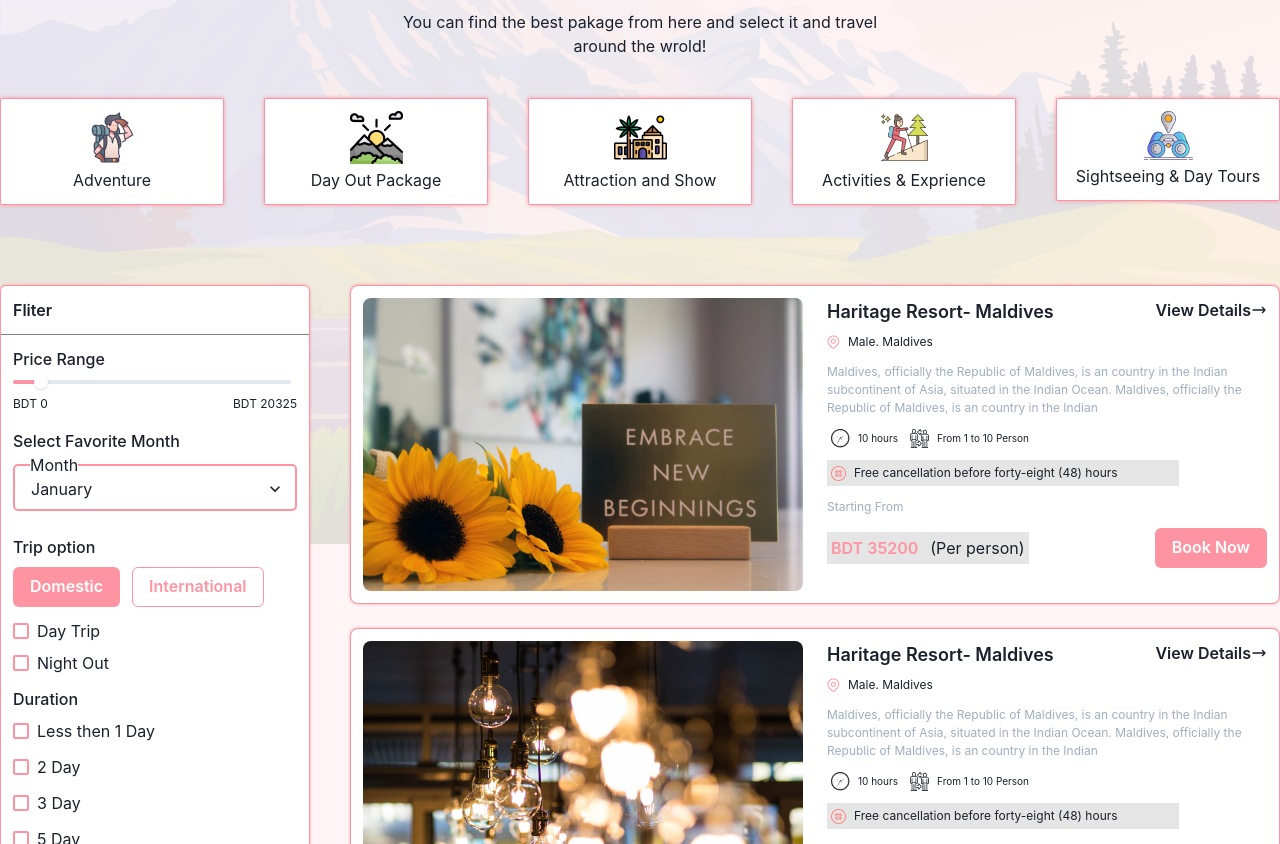
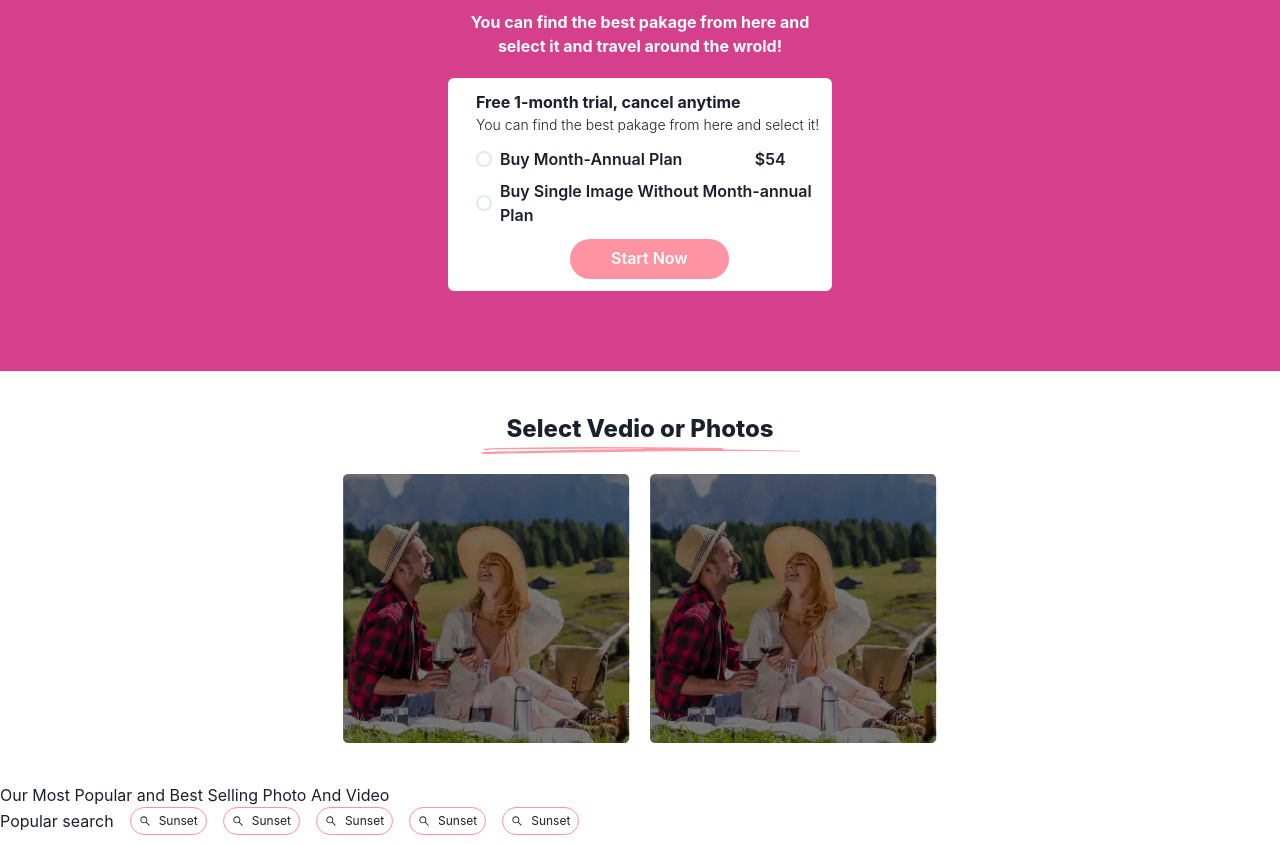
Before and after one commit to sohan724flyfar/Fly-Far-Ladies, a React (Create React App) app: page /package in a window 1280 px wide. Shown: the part 216-1060 px from the top of the page. Built offline with nearby package versions, Linux system fonts and the light colour scheme.

Commit message:
edit in stock photo

```diff
--- a/src/App.js
+++ b/src/App.js
@@ -42,10 +42,8 @@ function App() {
 
 
           <Route path="/package" >
-
-            <PackageMain />
-            {/* <BookingInput /> */}
-            {/* <StockImageDetail /> */}
+            {/* <PackageMain /> */}
+            <StockImageDetail />
           </Route>
 
           <Route path="/bookingInput" >
--- a/src/Componants/StockImage/StockImageDetail.js
+++ b/src/Componants/StockImage/StockImageDetail.js
@@ -1,6 +1,9 @@
-import { Box, Flex, Text } from '@chakra-ui/react';
+import { Box, Button, Container, Flex, Image, Input, InputGroup, InputLeftElement, Radio, Text } from '@chakra-ui/react';
 import React from 'react';
 import Navbar from '../Navbar/Navbar';
+import upper from '../../images/upper.svg'
+import vedioStock from '../../images/Video_Secto.webp'
+import { AiOutlineSearch } from 'react-icons/ai';
 
 const StockImageDetail = () => {
     return (
@@ -9,8 +12,8 @@ const StockImageDetail = () => {
             <Navbar />
             {/* navbar start */}
 
-            <Box bg={'pink.500'} fontWeight={'bold'} >
-                <Flex justifyContent={'center'} alignItems={'center'} fontSize={'4xl'}>
+            <Box bg={'pink.500'} py={'20'} >
+                <Flex fontWeight={'bold'} justifyContent={'center'} alignItems={'center'} fontSize={'4xl'}>
                     You Can
                     <Text color={'white'} ms={'3'} me={3}> Buy</Text>
                     and
@@ -20,12 +23,91 @@ const StockImageDetail = () => {
                     </Flex>
                 </Flex>
 
-                <Text textAlign={'center'} w={'40%'} mx={'auto'} color={'white'}>You can find the best pakage from here and select it and travel around the wrold! </Text>
+                <Text mt={'3'} fontWeight={'bold'} textAlign={'center'} w={'30%'} mx={'auto'} color={'white'}>You can find the best pakage from here and select it and travel around the wrold! </Text>
 
-                <Box bg={'white'} p={'3'}>
+                <Box bg={'white'} w={'30%'} mx={'auto'} rounded={'md'}>
+                    <Box p={'3'} mt={'5'} ms={'4'} >
+                        <Text fontWeight={'bold'}>Free 1-month trial, cancel anytime</Text>
+                        <Text fontSize={'14px'} fontWeight={'light'} >You can find the best pakage from here and select it!</Text>
+
+                        <Flex w={'90%'} mt={'3'} fontWeight={'semibold'} justifyContent={'space-between'}>
+                            <Box>
+                                <Radio colorScheme='brand' value='1'>
+                                    Buy Month-Annual Plan
+                                </Radio>
+                            </Box>
+
+                            <Box>
+                                <Text>$54</Text>
+                            </Box>
+                        </Flex>
+
+                        <Box fontWeight={'semibold'} mt={'2'}>
+                            <Radio colorScheme='brand' value='2'>
+                                Buy Single Image Without Month-annual Plan
+                            </Radio>
+                        </Box>
+
+                        <Box w={'50%'} mx={'auto'}  >
+                            <Button ms={'2'} px={'10'} rounded={'full'} mt={'3'} _focus={{ 'outline': 'none', }} _hover={{ 'border': '1px', 'bgColor': 'white', 'borderColor': '#FE94A2', 'color': '#FE94A2' }} border={'1px solid transparent'} bgColor={'#FE94A2'} color={'white'} borderRadius={'none'}>Start Now</Button>
+                        </Box>
+                    </Box>
 
                 </Box>
+
             </Box>
+
+
+            <Box mt={'10'} w={'50%'} mx={'auto'} textAlign={'center'}>
+                <Text fontWeight={'extrabold'} fontSize={'2xl'}>Select Vedio or Photos</Text>
+                <Image w={'50%'} mx={'auto'} src={upper} />
+
+                <Flex mt={'5'} alignItems={'center'} justifyContent={'center'}>
+                    <Box>
+                        <Image src={vedioStock} />
+                    </Box>
+
+                    <Box ms={'5'}>
+                        <Image src={vedioStock} />
+                    </Box>
+                </Flex>
+            </Box>
+
+
+            <Container maxW={'container.2xl'} mt={'10'}>
+                <Text fontSize={'semibold'} >Our Most Popular and Best Selling Photo And Video</Text>
+
+                <Flex alignItems={'center'}>
+                    <Text>Popular search</Text>
+                    <Flex ms={'4'} fontSize={'12px'} px={'2'} py={'1'} rounded={'full'} alignItems={'center'} border={'1px solid #FE94A2'} bg={'white'}>
+                        <Box><AiOutlineSearch /></Box>
+                        <Box ms={'2'}>Sunset</Box>
+                    </Flex>
+
+                    <Flex ms={'4'} fontSize={'12px'} px={'2'} py={'1'} rounded={'full'} alignItems={'center'} border={'1px solid #FE94A2'} bg={'white'}>
+                        <Box><AiOutlineSearch /></Box>
+                        <Box ms={'2'}>Sunset</Box>
+                    </Flex>
+
+
+                    <Flex ms={'4'} fontSize={'12px'} px={'2'} py={'1'} rounded={'full'} alignItems={'center'} border={'1px solid #FE94A2'} bg={'white'}>
+                        <Box><AiOutlineSearch /></Box>
+                        <Box ms={'2'}>Sunset</Box>
+                    </Flex>
+
+
+                    <Flex ms={'4'} fontSize={'12px'} px={'2'} py={'1'} rounded={'full'} alignItems={'center'} border={'1px solid #FE94A2'} bg={'white'}>
+                        <Box><AiOutlineSearch /></Box>
+                        <Box ms={'2'}>Sunset</Box>
+                    </Flex>
+
+                    <Flex ms={'4'} fontSize={'12px'} px={'2'} py={'1'} rounded={'full'} alignItems={'center'} border={'1px solid #FE94A2'} bg={'white'}>
+                        <Box><AiOutlineSearch /></Box>
+                        <Box ms={'2'}>Sunset</Box>
+                    </Flex>
+
+                </Flex>
+            </Container>
         </Box>
     );
 };
```
Also changed, not shown: src/images/Video_Secto.webp (added), src/images/upper.svg (added).
